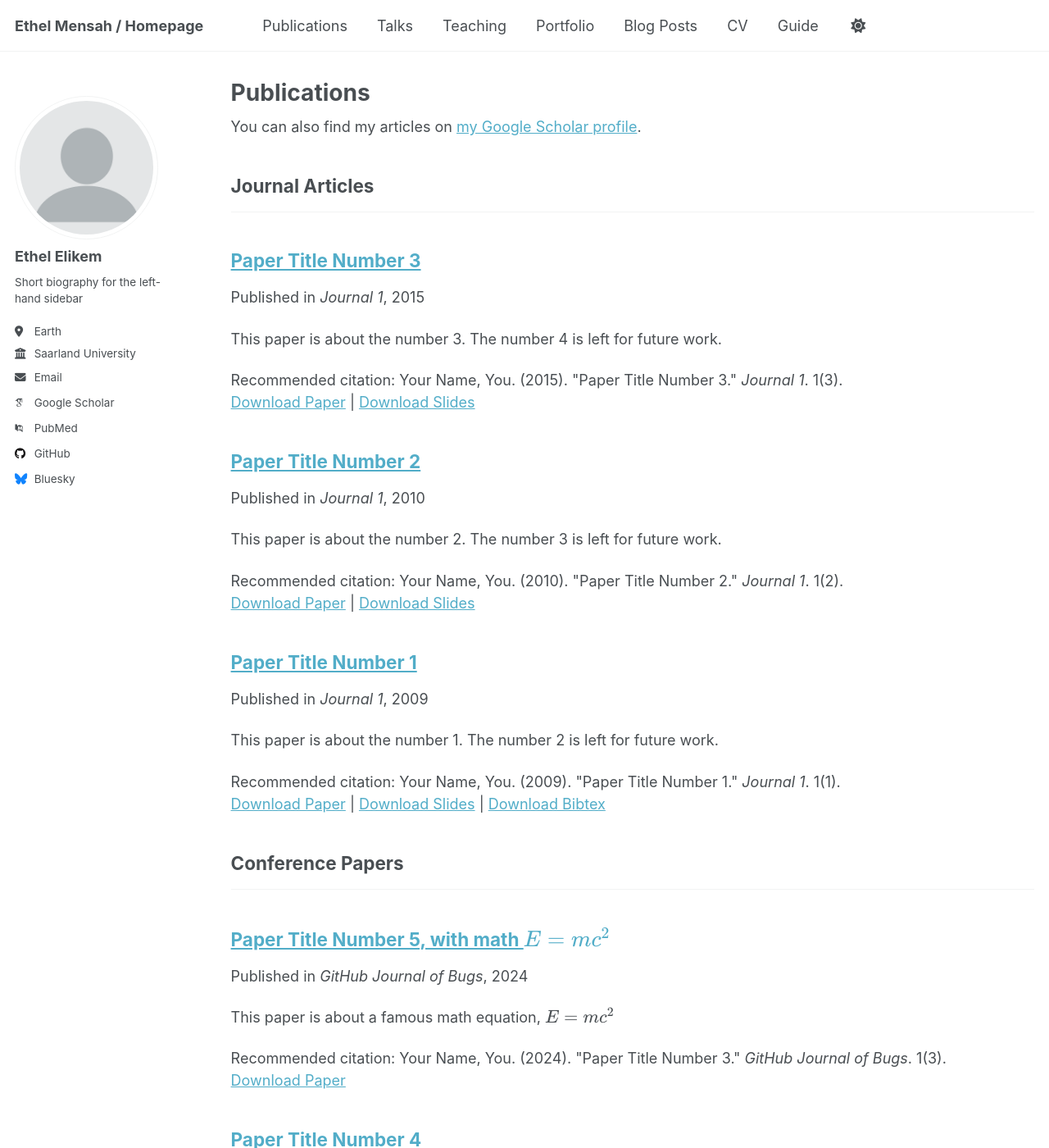
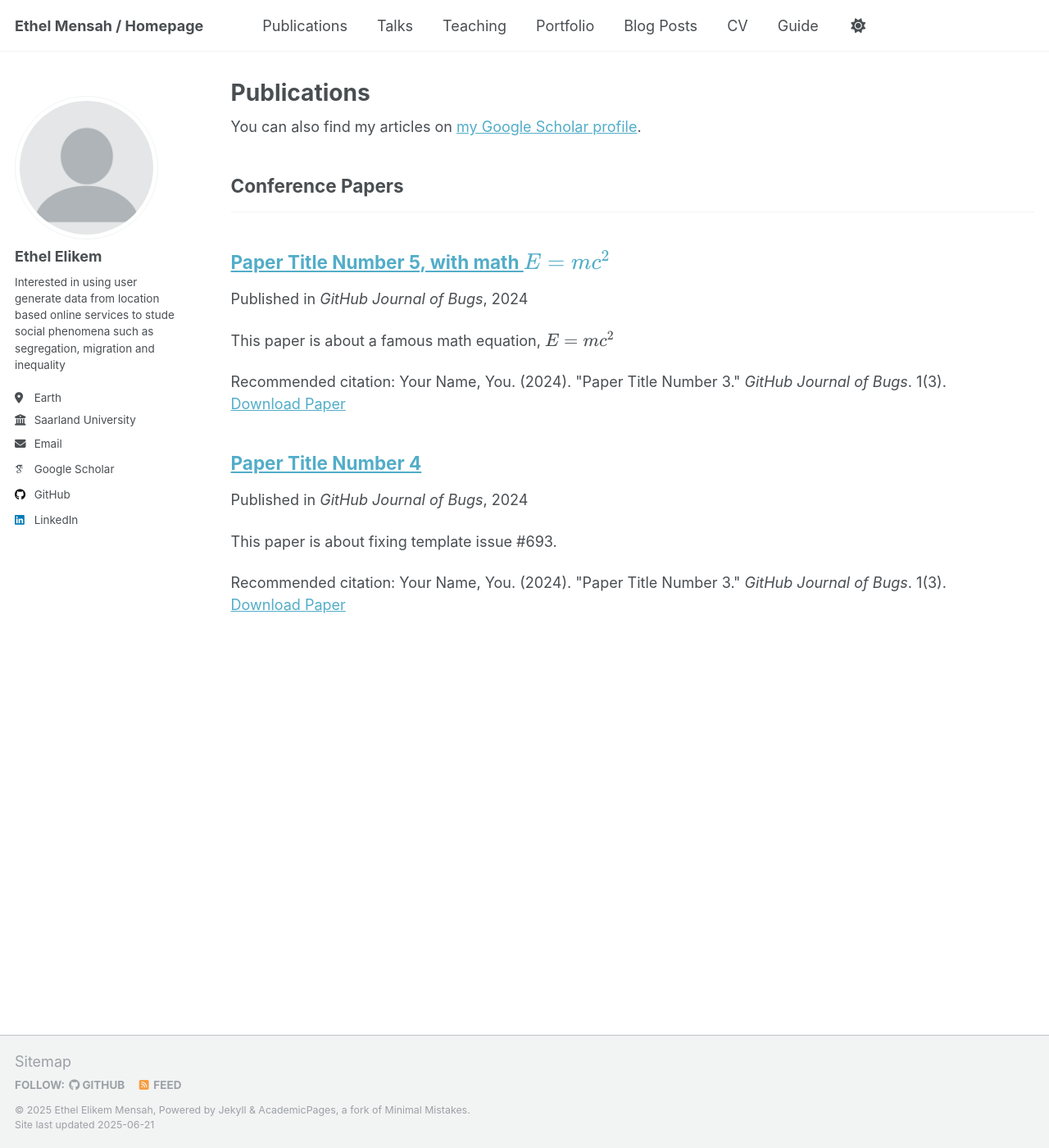
Before and after one commit to ethel-elikem/eeamensah.github.io, a Jekyll site: the page built from _pages/publications.html, in a window 1280 px wide and 1400 px high. Shown: the whole window at 82% size. Built offline with Jekyll 4.4.1, drawn with Linux system fonts in a browser that asks for light colours; some web fonts are replaced.

Commit message:
Update _config.yml
more personal updates

```diff
--- a/_config.yml
+++ b/_config.yml
@@ -12,8 +12,8 @@ site_theme               : "default"
 title                    : "Ethel Mensah / Homepage"
 title_separator          : "-"
 name                     : &name "Ethel Elikem Mensah"
-description              : &description "personal description"
-url                      : https://academicpages.github.io # the base hostname & protocol for your site e.g. "https://[your GitHub username].github.io" or if you already have some other page hosted on Github then use "https://[your GitHub username].github.io/[Your Repo Name]"
+description              : &description "Early Career Researcher"
+url                      : https://academicpages.github.io # the base hostname & protocol for your site e.g. "https://ethel-elikem.github.io" or if you already have some other page hosted on Github then use "https://[your GitHub username].github.io/[Your Repo Name]"
 baseurl                  : "" # the subpath of your site, e.g. "/blog"
 repository               : "academicpages/academicpages.github.io"
 
@@ -25,63 +25,63 @@ author:
   avatar           : "profile.png"
   name             : "Ethel Elikem"
   pronouns         : # example: "she/her"
-  bio              : "Short biography for the left-hand sidebar"
+  bio              : "Interested in using user generate data from location based online services to stude social phenomena such as segregation, migration and inequality"
   location         : "Earth"
   employer         : "Saarland University"
   uri              : # URL
   email            : "none@example.org"
 
   # Academic websites
-  academia         : # URL
-  arxiv            : # URL - Update with the correct link to your profile
-  googlescholar    : "https://scholar.google.com/citations?user=PS_CX0AAAAAJ"
-  impactstory      : # URL
-  orcid            : #"http://orcid.org/yourorcidurl"
-  semantic         : # URL
-  pubmed           : "https://www.ncbi.nlm.nih.gov/pubmed/?term=john+snow"
-  researchgate     : # URL
-  scopus           : # URL
+  #academia         : # URL
+  #arxiv            : # URL - Update with the correct link to your profile
+  googlescholar    : "https://scholar.google.com/citations?user=Ad00j34AAAAJ&hl=en"
+  #impactstory      : # URL
+  #orcid            : #"http://orcid.org/yourorcidurl"
+  #semantic         : # URL
+  #pubmed           : "https://www.ncbi.nlm.nih.gov/pubmed/?term=john+snow"
+  #researchgate     : # URL
+  #scopus           : # URL
 
   # Repositories and software development
-  bitbucket        : # Username - Update with your username on the site
-  codepen          : # Username
-  dribbble         : # Username
-  github           : "academicpages"
-  kaggle           : # Username
-  stackoverflow    : # User number or user number and name (i.e., use "1" or "1/jeff-atwood")
+  #bitbucket        : # Username - Update with your username on the site
+  #codepen          : # Username
+  #dribbble         : # Username
+  github           : "ethel-elikem"
+  #kaggle           : # Username
+  #stackoverflow    : # User number or user number and name (i.e., use "1" or "1/jeff-atwood")
 
   # Social media
-  bluesky          : "bsky.app" # Replace this with you Bluesky username
-  facebook         : # Username
-  flickr           : # Username
-  foursquare       : # Username
-  goodreads        : # Username
-  google_plus      : # Username
-  keybase          : # Username
-  instagram        : # Username
-  lastfm           : # Username
-  linkedin         : # Username
-  mastodon         : # URL
-  medium           : # URL
-  pinterest        : # Username
-  soundcloud       : # Username
-  steam            : # Username
-  telegram         : # URL
-  tumblr           : # Username
-  twitter          : # Username for X / Twitter
-  vine             : # Username
-  weibo            : # Username
-  wikipedia        : # Username
-  xing             : # Username
-  youtube          : # Username
-  zhihu            : # Username
+  #bluesky          : "bsky.app" # Replace this with you Bluesky username
+  #facebook         : # Username
+  #flickr           : # Username
+  #foursquare       : # Username
+  #goodreads        : # Username
+  #google_plus      : # Username
+  #keybase          : # Username
+  #instagram        : # Username
+  #lastfm           : # Username
+  linkedin         : "www.linkedin.com/in/ethel-elikem-mensah"
+  #mastodon         : # URL
+  #medium           : # URL
+  #pinterest        : # Username
+  #soundcloud       : # Username
+  #steam            : # Username
+  #telegram         : # URL
+  #tumblr           : # Username
+  #twitter          : # Username for X / Twitter
+  #vine             : # Username
+  #weibo            : # Username
+  #wikipedia        : # Username
+  #xing             : # Username
+  #youtube          : # Username
+  #zhihu            : # Username
 
 # Publication Category - The following the list of publication categories and their headings
 publication_category:
-  books:
-    title: 'Books'
-  manuscripts:
-    title: 'Journal Articles'
+  #books:
+    #title: 'Books'
+  #manuscripts:
+    #title: 'Journal Articles'
   conferences:
     title: 'Conference Papers'
 
```
